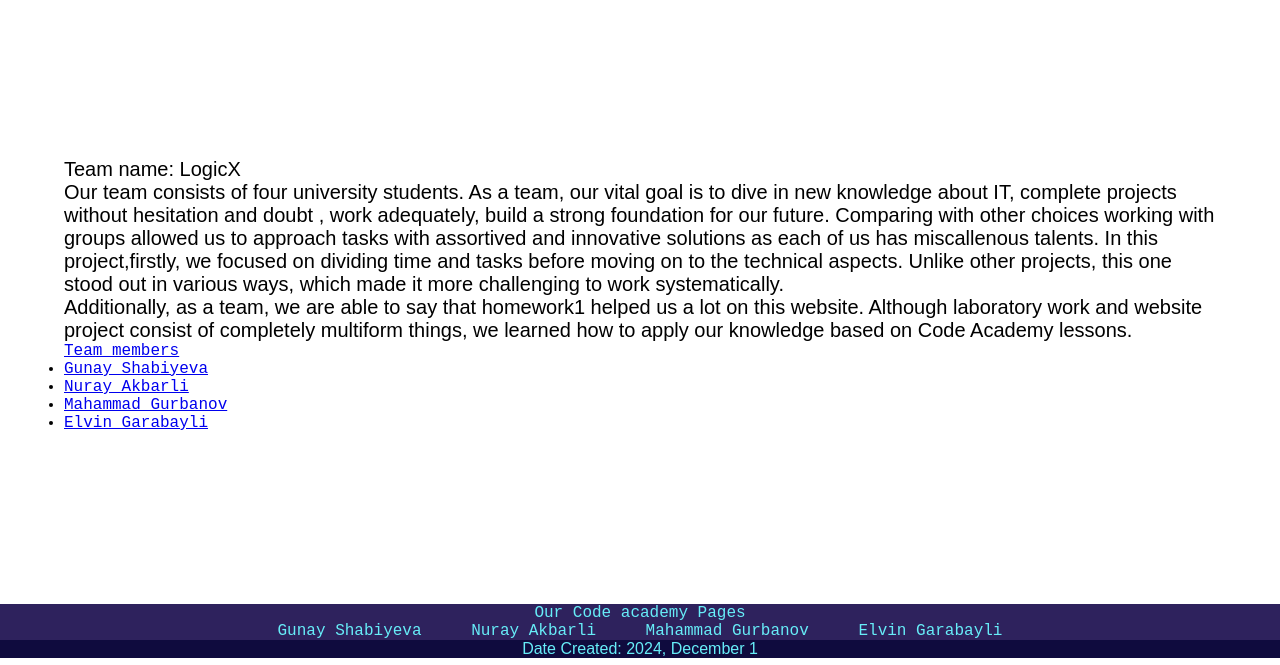
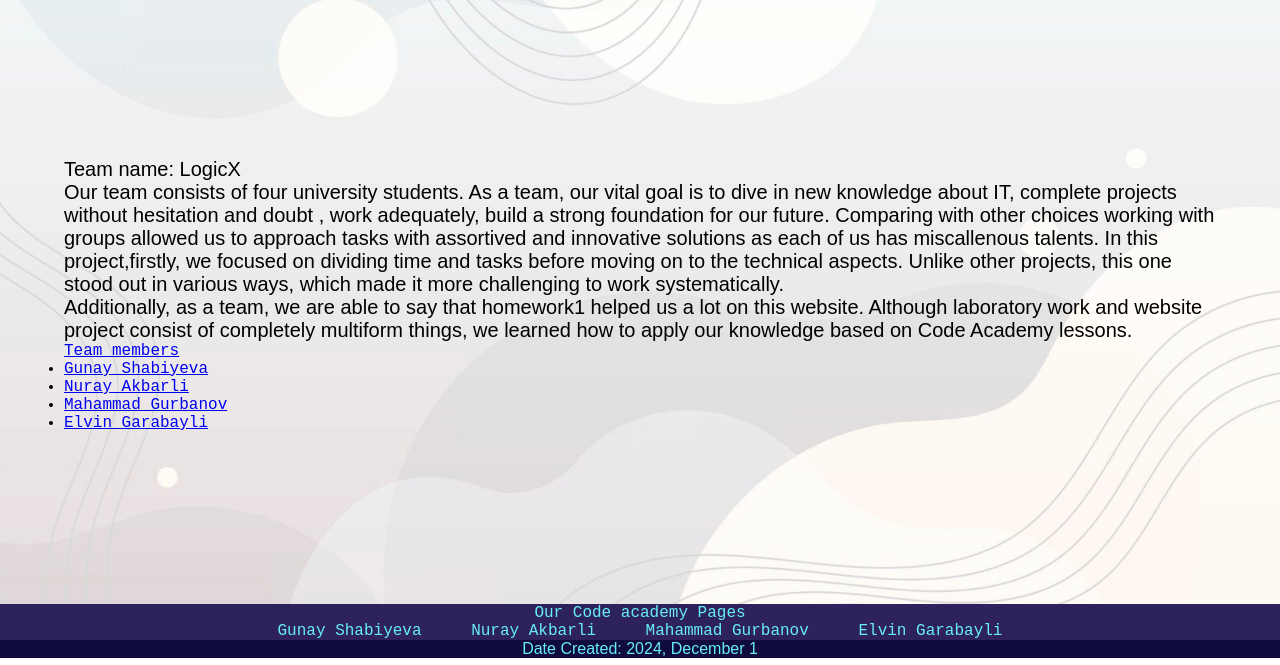
Before and after one commit to Mahammad-Gurbanov/Our-website, a plain HTML site: page index.html in a window 1280 px wide. Shown: the part 212-877 px from the top of the page. Drawn offline with Linux system fonts and the light colour scheme.

Commit message:
Update styles.css

```diff
--- a/styles.css
+++ b/styles.css
@@ -23,7 +23,7 @@ body {
     font-family: 'IBM Plex Mono', monospace;
     min-height: 100vh;
     /*Adding background image*/
-    background-image: url('media/backgroundimage.png');
+    background-image: url('https://github.com/Mahammad-Gurbanov/Our-website/blob/main/backgroundimage.png');
     background-size: cover;
     background-repeat: no-repeat;
     display: flex;
```
